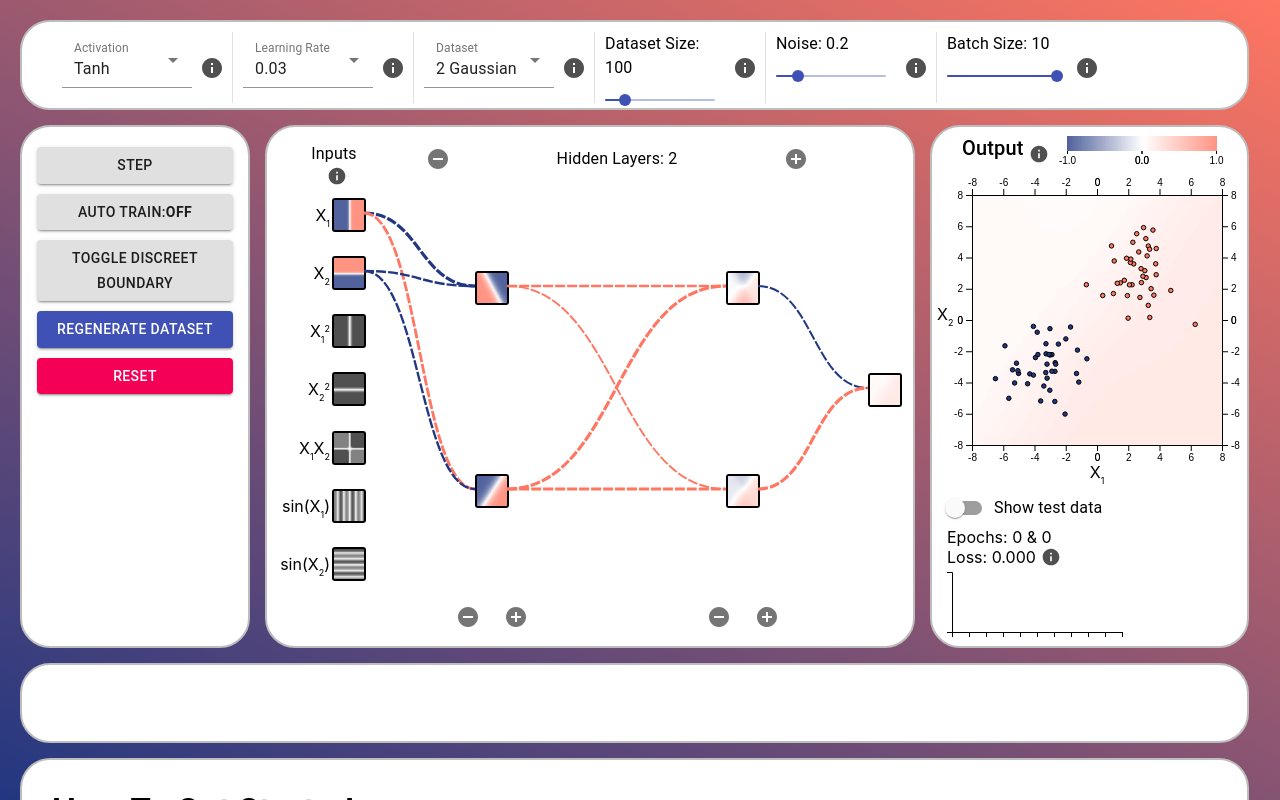
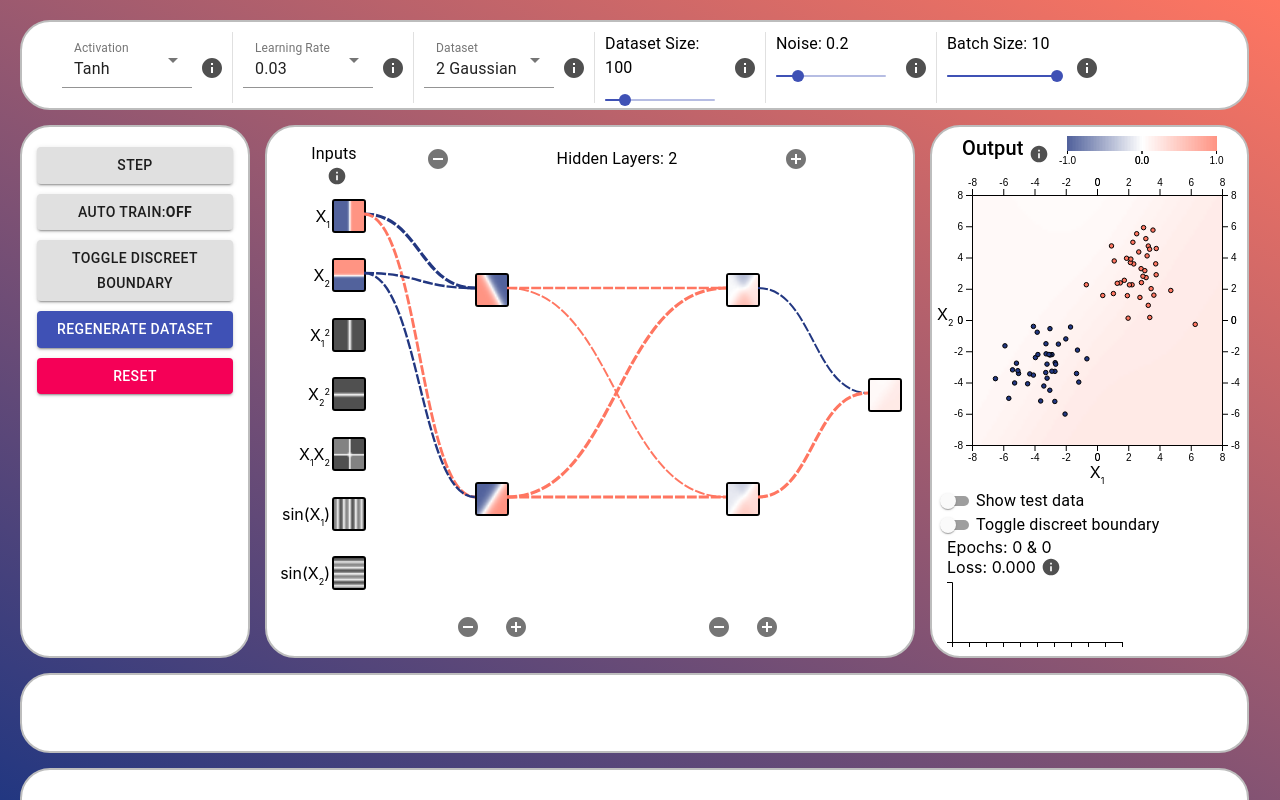
Before and after one commit to BrandonAGoodwin/nn-visualiser, a React (Create React App) app: page / in a window 1280 px wide. Built offline with nearby package versions, Linux system fonts and the light colour scheme.

Commit message:
Added discreet boundary switch

```diff
--- a/src/NetworkController.ts
+++ b/src/NetworkController.ts
@@ -653,10 +653,6 @@ export function useNetwork(
                     }
                     return prevAnalyticsData;
                 });
-
-                //return vis.step(prevNetwork, trainingData, nnConfig.learningRate, nnConfig.inputs, nnConfig.batchSize); // maybe move step from vis to here
-                // let network = vis.step(prevNetwork, dataset, config.learningRate, config.inputs, config.batchSize)
-                // return [...network];
             }
             return prevNetwork;
         });
@@ -674,7 +670,6 @@ export function useNetwork(
         analyticsData,
         setActivationFunction,
         setLearningRate,
-        // setInputs,
         setBatchSize,
         step,
         reset,
@@ -683,6 +678,5 @@ export function useNetwork(
         removeNode,
         addLayer,
         removeLayer,
-        // discreet
     }
 }
--- a/src/components/GraphPanel.tsx
+++ b/src/components/GraphPanel.tsx
@@ -37,6 +37,7 @@ interface GraphPanelProps {
     yDomain: number[];
     decisionBoundary: number[];
     discreetBoundary: boolean;
+    toggleDiscreetBoundary: () => void;
     // epochs: number;
     // loss: number;
     // lossData: [number, number][];
@@ -57,6 +58,7 @@ function GraphPanel(props: GraphPanelProps) {
         yDomain,
         decisionBoundary,
         discreetBoundary,
+        toggleDiscreetBoundary,
         // epochs,
         // loss,
         // lossData,
@@ -113,11 +115,21 @@ function GraphPanel(props: GraphPanelProps) {
                 <FormGroup>
                     <FormControlLabel
                         control={<Switch
+                            size={"small"}
                             checked={showTestData}
                             onChange={() => setShowTestData((prevShowTestData) => !prevShowTestData)}
                             name="showTestData"
                         />}
                         label="Show test data"
+                    />
+                    <FormControlLabel
+                        control={<Switch
+                            size={"small"}
+                            checked={discreetBoundary}
+                            onChange={toggleDiscreetBoundary}
+                            name="discreetBoundary"
+                        />}
+                        label="Toggle discreet boundary"
                     />
                 </FormGroup>
                 <p style={{ marginTop: "0px", marginBottom: "0px" }}> Epochs: {analyticsData.epochs} & {epoch}</p>
--- a/src/components/MainPage.tsx
+++ b/src/components/MainPage.tsx
@@ -314,6 +314,7 @@ function MainPage(props: MainPageProps) {
                 yDomain={props.yDomain}
                 decisionBoundary={decisionBoundary}
                 discreetBoundary={discreetBoundary}
+                toggleDiscreetBoundary={toggleDiscreetOutput}
                 // epochs={epochs}
                 // loss={loss}
                 // lossData={lossData}
```
